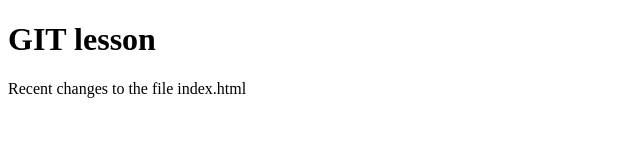
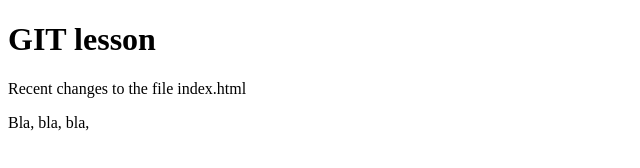
Before and after one commit to Igor-Falkov/test-project, a plain HTML site: page index.html in a window 1280 px wide. Shown: the full height of the page, 0-640 px from the left. Drawn offline with Linux system fonts and the light colour scheme.

Commit message:
third commit

```diff
--- a/index.html
+++ b/index.html
@@ -7,6 +7,7 @@
 <body>
     <h1>GIT lesson </h1>
 	<p>Recent changes to the file index.html</p>
+	<p>Bla, bla, bla,</p>
 
 	</body>
 	</html>
```
